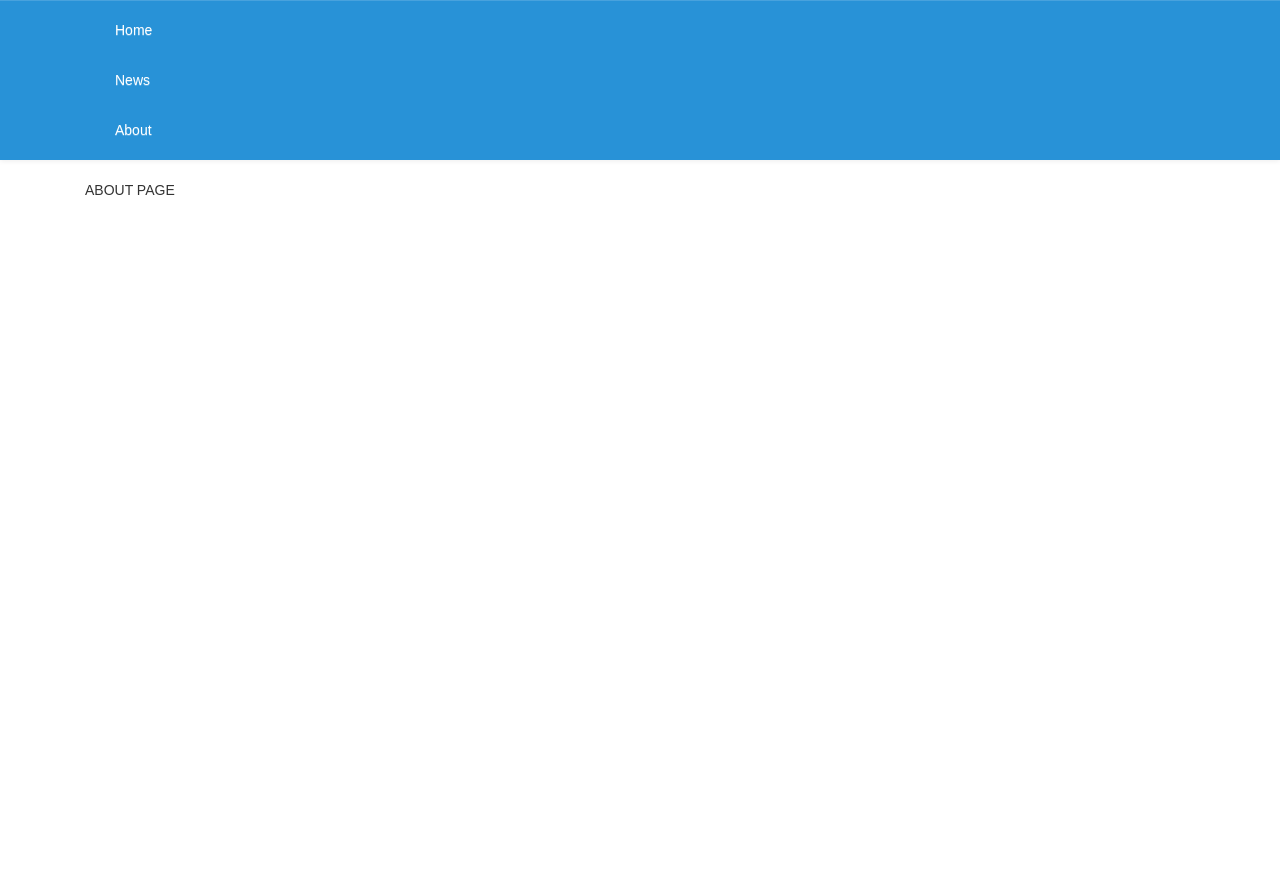
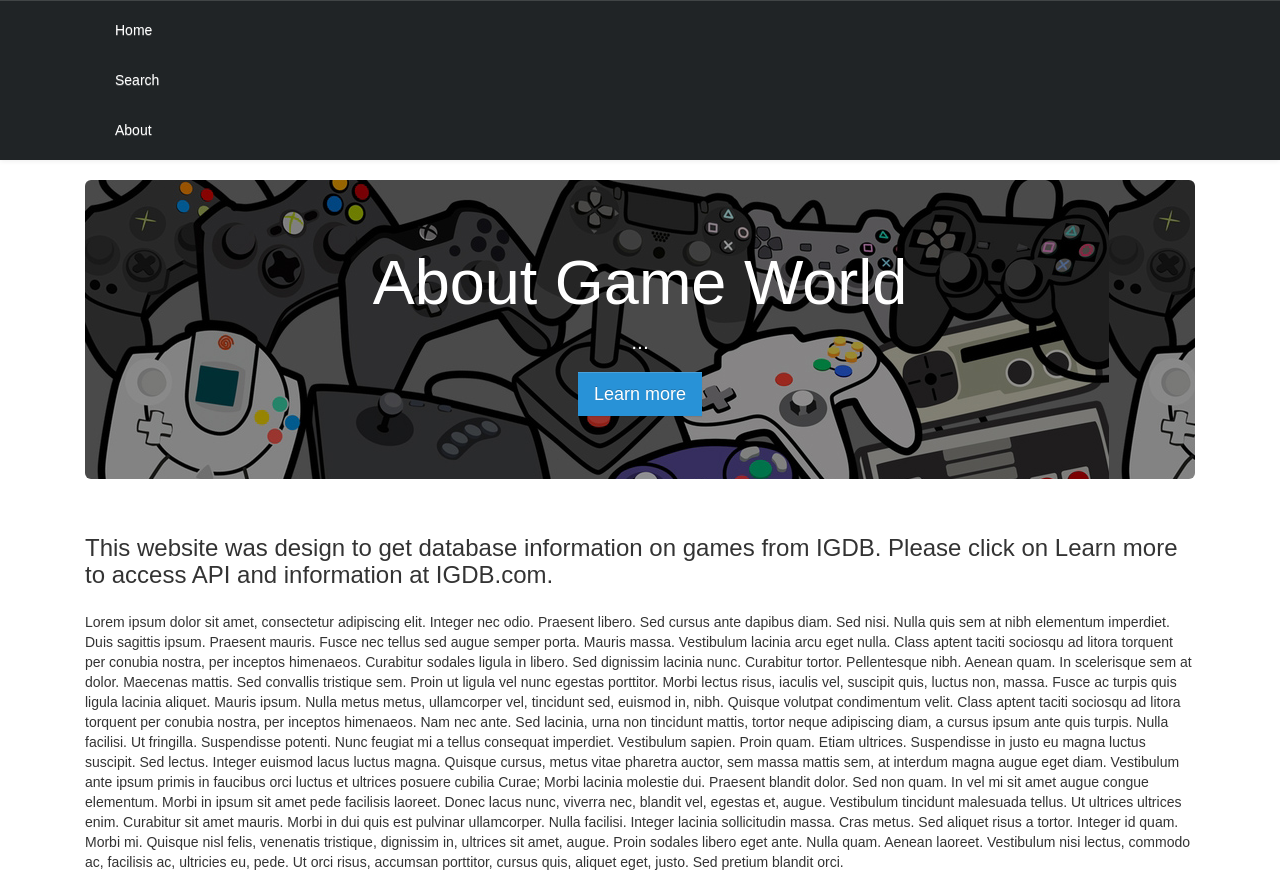
Before and after one commit to Nhatseafood/NewReactApp, a React (Create React App) app: page /about in a window 1280 px wide. Before the commit the page ends 800 px from the top, so only its background shows below. Built offline with nearby package versions, Linux system fonts and the light colour scheme.

Commit message:
adding style

```diff
--- a/src/App.js
+++ b/src/App.js
@@ -18,7 +18,7 @@ class App extends Component {
      <div>
         <CustomNavbar />
         <Route exact path="/" component={Home} />
-        <Route path="/news" component={SearchView} />
+        <Route path="/search" component={SearchView} />
         <Route path="/about" component={About} />
 
       </div>
--- a/src/components/About.js
+++ b/src/components/About.js
@@ -4,7 +4,21 @@ class About extends Component {
     render() {
         return (
            <div className="container">
-            ABOUT PAGE
+            <div class="jumbotron">
+                    <h1>About Game World</h1>
+                        <p>...</p>
+                        <p><a class="btn btn-primary btn-lg" href="https://www.igdb.com/discover" role="button">Learn more</a></p>
+                        </div>
+                        <h3> This website was design to get database information on games from IGDB. Please click on Learn more to access API and information at IGDB.com.  </h3>
+                        <p>Lorem ipsum dolor sit amet, consectetur adipiscing elit. Integer nec odio. Praesent libero. Sed cursus ante dapibus diam. Sed nisi. Nulla quis sem at nibh elementum imperdiet. Duis sagittis ipsum. Praesent mauris. Fusce nec tellus sed augue semper porta. Mauris massa. Vestibulum lacinia arcu eget nulla. Class aptent taciti sociosqu ad litora torquent per conubia nostra, per inceptos himenaeos. Curabitur sodales ligula in libero.
+
+Sed dignissim lacinia nunc. Curabitur tortor. Pellentesque nibh. Aenean quam. In scelerisque sem at dolor. Maecenas mattis. Sed convallis tristique sem. Proin ut ligula vel nunc egestas porttitor. Morbi lectus risus, iaculis vel, suscipit quis, luctus non, massa. Fusce ac turpis quis ligula lacinia aliquet. Mauris ipsum. Nulla metus metus, ullamcorper vel, tincidunt sed, euismod in, nibh. Quisque volutpat condimentum velit.
+
+Class aptent taciti sociosqu ad litora torquent per conubia nostra, per inceptos himenaeos. Nam nec ante. Sed lacinia, urna non tincidunt mattis, tortor neque adipiscing diam, a cursus ipsum ante quis turpis. Nulla facilisi. Ut fringilla. Suspendisse potenti. Nunc feugiat mi a tellus consequat imperdiet. Vestibulum sapien. Proin quam. Etiam ultrices. Suspendisse in justo eu magna luctus suscipit.
+
+Sed lectus. Integer euismod lacus luctus magna. Quisque cursus, metus vitae pharetra auctor, sem massa mattis sem, at interdum magna augue eget diam. Vestibulum ante ipsum primis in faucibus orci luctus et ultrices posuere cubilia Curae; Morbi lacinia molestie dui. Praesent blandit dolor. Sed non quam. In vel mi sit amet augue congue elementum. Morbi in ipsum sit amet pede facilisis laoreet. Donec lacus nunc, viverra nec, blandit vel, egestas et, augue. Vestibulum tincidunt malesuada tellus. Ut ultrices ultrices enim. Curabitur sit amet mauris.
+
+Morbi in dui quis est pulvinar ullamcorper. Nulla facilisi. Integer lacinia sollicitudin massa. Cras metus. Sed aliquet risus a tortor. Integer id quam. Morbi mi. Quisque nisl felis, venenatis tristique, dignissim in, ultrices sit amet, augue. Proin sodales libero eget ante. Nulla quam. Aenean laoreet. Vestibulum nisi lectus, commodo ac, facilisis ac, ultricies eu, pede. Ut orci risus, accumsan porttitor, cursus quis, aliquet eget, justo. Sed pretium blandit orci. </p>
            </div>
         )
     }
--- a/src/components/CustomNavBar.css
+++ b/src/components/CustomNavBar.css
@@ -1,5 +1,5 @@
 nav.navbar, .navbar-default {
-    background-color: #2892D7 !important;
+    background-color: rgb(32, 36, 38) !important;
   }
 
   .navbar-default {
--- a/src/components/CustomNavBar.js
+++ b/src/components/CustomNavBar.js
@@ -15,8 +15,8 @@ class CustomNavbar extends Component {
                     <NavItem eventKey={1} componentClass={Link} href="/" to="/">
                         Home
                     </NavItem>
-                    <NavItem eventKey={3} componentClass={Link} href="/news" to="/news">
-                        News
+                    <NavItem eventKey={3} componentClass={Link} href="/search" to="/search">
+                        Search
                     </NavItem>
                     <NavItem eventKey={2} componentClass={Link} href="/about" to="/about">
                         About
--- a/src/components/GameGallery.js
+++ b/src/components/GameGallery.js
@@ -14,7 +14,7 @@ class GameGallery extends Component {
 
       const gameItems = this.props.games.map(game => (
         <div key={game.id}>
-          <h3> {game.name} <span className="pull-right">{game.publishers}</span></h3>
+          <h3> {game.name} <span className="pull-right">{game.rating}</span></h3>
 
           <div> <img src={game.cover.url} /></div>
 
--- a/src/components/Home.css
+++ b/src/components/Home.css
@@ -19,3 +19,10 @@
   h3 {
     margin-bottom: 1em;
   }
+
+  .jumbotron {
+    background-image: url(../images/game.jpg);
+    color: white;
+    text-align: center;
+
+  }
--- a/src/components/Home.js
+++ b/src/components/Home.js
@@ -9,7 +9,13 @@ class Home extends Component {
     render() {
         return (
            <Grid>
+               <div class="jumbotron">
+                    <h1>Hello, welcome to the world of gaming!</h1>
+                        <p>...</p>
+                        <p><a class="btn btn-primary btn-lg" href="/about" role="button">Learn more</a></p>
+                        </div>
               <h1> Current Top Games </h1>
+
               <GameGallery />
 
            </Grid>
--- a/src/components/Search.js
+++ b/src/components/Search.js
@@ -33,7 +33,7 @@ class SearchView extends Component {
 
       const gameItems = this.props.games.map(game => (
         <div key={game.id}>
-          <h3> {game.name} <span className="pull-right">{game.rating}</span></h3>
+          <h3> {game.name} <span className="pull-right">{game.publishers}</span></h3>
 
           <p> {game.summary} </p>
           </div>
@@ -43,6 +43,7 @@ class SearchView extends Component {
       <div>
 
         <div>
+
           <SearchBar />
           {gameItems}
         </div>
--- a/src/components/SearchBar.js
+++ b/src/components/SearchBar.js
@@ -9,32 +9,33 @@ class SearchBar extends Component {
   constructor(props) {
     super(props);
     this.state = {
-      games: ''
+      games: '',
+      gameName: ''
     }
 
     this.onChange = this.onChange.bind(this);
-    this.onSubmit = this.onSubmit.bind(this);
+    // this.onSubmit = this.onSubmit.bind(this);
   }
 
   onChange(e) {
-    this.setState({ [e.target.name] : e.target.value })
+    this.setState({ gameName : e.target.value })
   }
 
-  onSubmit(e) {
-    e.preventDefault();
-    const searchQuery = this.state.gameName;
-
-    this.props.searchGames(searchQuery);
-  }
+  // onSubmit(e) {
+  //   e.preventDefault();
+  //   const searchQuery = this.state.gameName;
+  //   console.log(searchQuery)
+  //   this.props.searchGames(searchQuery);
+  // }
 
     render() {
 
       return (
       <div>
-        <form onSubmit={this.onSubmit}>
+        {/* <form onSubmit={this.onSubmit}> */}
           <input name="gameName" onChange={this.onChange} value={this.state.gameName} />
-          <button type="submit"> SEARCH </button>
-        </form>
+          <button onClick={()=> this.props.onSearchGames(this.state.gameName)}> SEARCH </button>
+        {/* </form> */}
       </div>
       );
     }
@@ -44,4 +45,12 @@ class SearchBar extends Component {
     searchGames: PropTypes.func.isRequired,
   }
 
-export default connect(null, {searchGames})(SearchBar);
+  const mapDispatchToProps = dispatch => {
+    return {
+      onSearchGames :(gameName) => dispatch(searchGames(gameName))
+    }
+  }
+
+
+
+export default connect(null, mapDispatchToProps)(SearchBar);
```
Also changed, not shown: src/images/d46a3cdcea87af6.gif (added), src/images/game.jpg (added).
